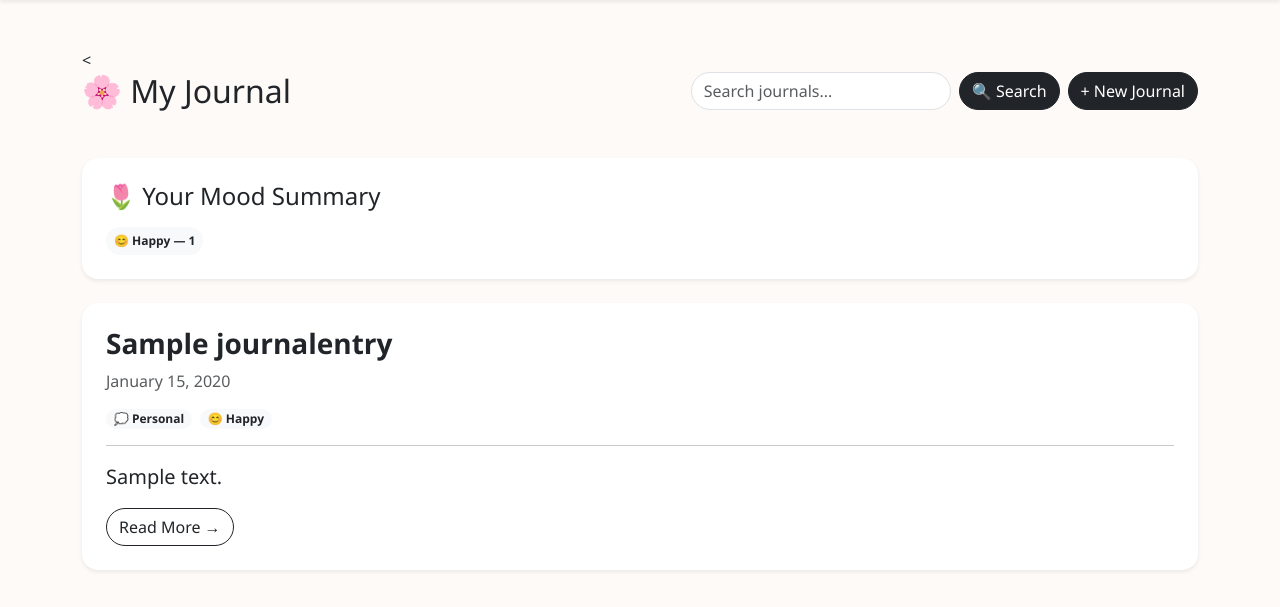
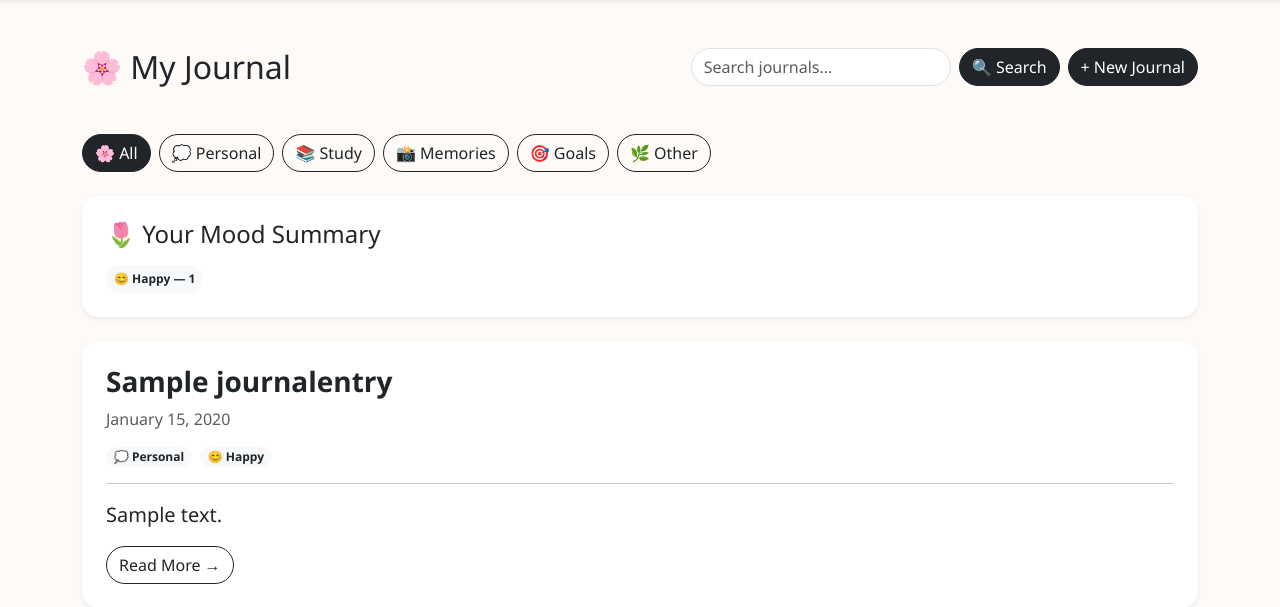
Before and after one commit to maharjankritima-sys/PetalPages, a Django app: page /journal/ in a window 1280 px wide. Shown: the part 57-664 px from the top of the page. Run offline with Django 5.2, Linux system fonts and the light colour scheme; a user stored in the database is signed in; tables that the repository leaves empty hold one stand-in row (values such as "Sample post"); parts of the project's set-up code (start-up, migrations or seed data) failed here and were passed over.

Commit message:
add journal category filtering

```diff
--- a/journal/views.py
+++ b/journal/views.py
@@ -1,5 +1,5 @@
 from django.shortcuts import render, redirect, get_object_or_404
-from django.db.models import Count
+from django.db.models import Count, Q
 from django.contrib.auth.decorators import login_required
 from django.utils import timezone
 from .models import JournalEntry
@@ -9,26 +9,39 @@ from .forms import JournalEntryForm
 @login_required
 def dashboard(request):
 
+    # Get only active journals
     journals = JournalEntry.objects.filter(
         owner=request.user,
         deleted_at__isnull=True
     )
 
-    search = request.GET.get("search")
+    # Search
+    search = request.GET.get("search", "").strip()
 
     if search:
         journals = journals.filter(
-            title__icontains=search
-        ) | journals.filter(
-            content__icontains=search
+            Q(title__icontains=search) |
+            Q(content__icontains=search)
         )
 
+    # Category filter
+    category = request.GET.get("category", "").strip()
+
+    if category:
+        journals = journals.filter(category=category)
+
+    # Order newest first
     journals = journals.order_by("-created_at")
 
-    mood_stats = journals.values(
-        "mood"
-    ).annotate(
-        total=Count("id")
+    # Mood summary
+    mood_stats = (
+        JournalEntry.objects.filter(
+            owner=request.user,
+            deleted_at__isnull=True
+        )
+        .values("mood")
+        .annotate(total=Count("id"))
+        .order_by("-total")
     )
 
     return render(
@@ -37,6 +50,7 @@ def dashboard(request):
         {
             "journals": journals,
             "search": search,
+            "category": category,
             "mood_stats": mood_stats,
         }
     )
--- a/templates/journal/dashboard.html
+++ b/templates/journal/dashboard.html
@@ -4,17 +4,19 @@
 
 {% block content %}
 
-<<div class="d-flex justify-content-between align-items-center flex-wrap gap-3 mb-5">
+<div class="d-flex justify-content-between align-items-center flex-wrap gap-3 mb-5">
 
     <h2 class="mb-0">🌸 My Journal</h2>
 
     <div class="d-flex align-items-center gap-2">
 
+        <!-- Search -->
         <form method="GET" class="d-flex">
+
             <input
                 type="text"
-                name="q"
-                value="{{ request.GET.q }}"
+                name="search"
+                value="{{ search|default:'' }}"
                 class="form-control"
                 placeholder="Search journals..."
                 style="width:260px;"
@@ -23,8 +25,10 @@
             <button class="btn btn-dark ms-2">
                 🔍 Search
             </button>
+
         </form>
 
+        <!-- New Journal -->
         <a href="{% url 'create_journal' %}" class="btn btn-dark">
             + New Journal
         </a>
@@ -33,13 +37,55 @@
 
 </div>
 
-{% if journals %}
+
+<!-- Category Filters -->
+
+<div class="d-flex flex-wrap gap-2 mb-4">
+
+    <a href="{% url 'journal_dashboard' %}"
+       class="btn {% if not category %}btn-dark{% else %}btn-outline-dark{% endif %} rounded-pill">
+        🌸 All
+    </a>
+
+    <a href="?category=personal"
+       class="btn {% if category == 'personal' %}btn-dark{% else %}btn-outline-dark{% endif %} rounded-pill">
+        💭 Personal
+    </a>
+
+    <a href="?category=study"
+       class="btn {% if category == 'study' %}btn-dark{% else %}btn-outline-dark{% endif %} rounded-pill">
+        📚 Study
+    </a>
+
+    <a href="?category=memories"
+       class="btn {% if category == 'memories' %}btn-dark{% else %}btn-outline-dark{% endif %} rounded-pill">
+        📸 Memories
+    </a>
+
+    <a href="?category=goals"
+       class="btn {% if category == 'goals' %}btn-dark{% else %}btn-outline-dark{% endif %} rounded-pill">
+        🎯 Goals
+    </a>
+
+    <a href="?category=other"
+       class="btn {% if category == 'other' %}btn-dark{% else %}btn-outline-dark{% endif %} rounded-pill">
+        🌿 Other
+    </a>
+
+</div>
+
+
+<!-- Mood Summary -->
+
 {% if mood_stats %}
 
 <div class="card shadow-sm border-0 rounded-4 mb-4">
+
     <div class="card-body p-4">
 
-        <h4 class="mb-3">🌷 Your Mood Summary</h4>
+        <h4 class="mb-3">
+            🌷 Your Mood Summary
+        </h4>
 
         <div class="d-flex flex-wrap gap-2">
 
@@ -72,11 +118,18 @@
         </div>
 
     </div>
+
 </div>
 
 {% endif %}
 
+
+<!-- Journal Entries -->
+
+{% if journals %}
+
     {% for journal in journals %}
+
     <div class="card shadow-sm border-0 rounded-4 mb-4">
 
         <div class="card-body p-4">
@@ -88,6 +141,10 @@
             <p class="text-muted mb-3">
                 {{ journal.created_at|date:"F d, Y" }}
             </p>
+
+
+            <!-- Category + Mood -->
+
             <div class="d-flex gap-2 flex-wrap">
 
                 <span class="badge bg-light text-dark rounded-pill">
@@ -105,6 +162,7 @@
                     {% endif %}
 
                 </span>
+
 
                 <span class="badge bg-light text-dark rounded-pill">
 
@@ -127,6 +185,7 @@
                 </span>
 
             </div>
+
             <hr>
 
             <p class="fs-5">
@@ -144,17 +203,66 @@
 
     {% endfor %}
 
+
 {% else %}
 
-<div class="text-center mt-5">
+<!-- Empty State -->
 
-    <h3>No journal entries yet.</h3>
+<div class="text-center mt-5 mb-5">
 
-    <p>Click the button below to write your first journal.</p>
+    {% if category %}
 
-    <a href="{% url 'create_journal' %}" class="btn btn-dark">
-        Write First Journal
+        <h3>No journals found in this category 🌷</h3>
+
+        <p class="text-muted">
+
+            You haven't written any
+
+            {% if category == "personal" %}
+                Personal
+            {% elif category == "study" %}
+                Study
+            {% elif category == "memories" %}
+                Memories
+            {% elif category == "goals" %}
+                Goals
+            {% elif category == "other" %}
+                Other
+            {% endif %}
+
+            journals yet.
+
+        </p>
+
+        <a href="{% url 'create_journal' %}"
+           class="btn btn-dark rounded-pill">
+            + Write a Journal
         </a>
+
+
+    {% elif search %}
+
+        <h3>No journals found 🔍</h3>
+
+        <p class="text-muted">
+            Try searching for something else.
+        </p>
+
+
+    {% else %}
+
+        <h3>No journal entries yet. 🌸</h3>
+
+        <p class="text-muted">
+            Click the button below to write your first journal.
+        </p>
+
+        <a href="{% url 'create_journal' %}"
+           class="btn btn-dark rounded-pill">
+            + Write First Journal
+        </a>
+
+    {% endif %}
 
 </div>
 
```
Lines whose indentation alone changed are shown as unchanged.
